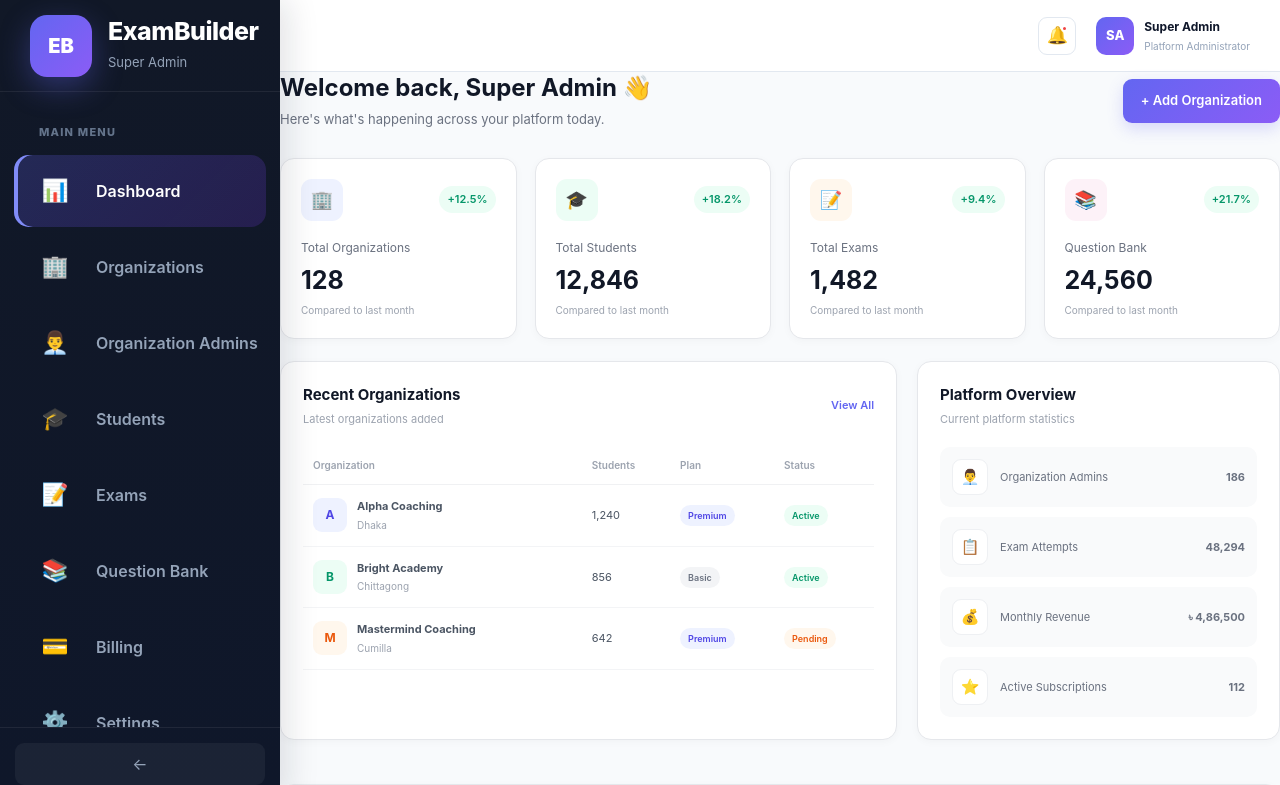
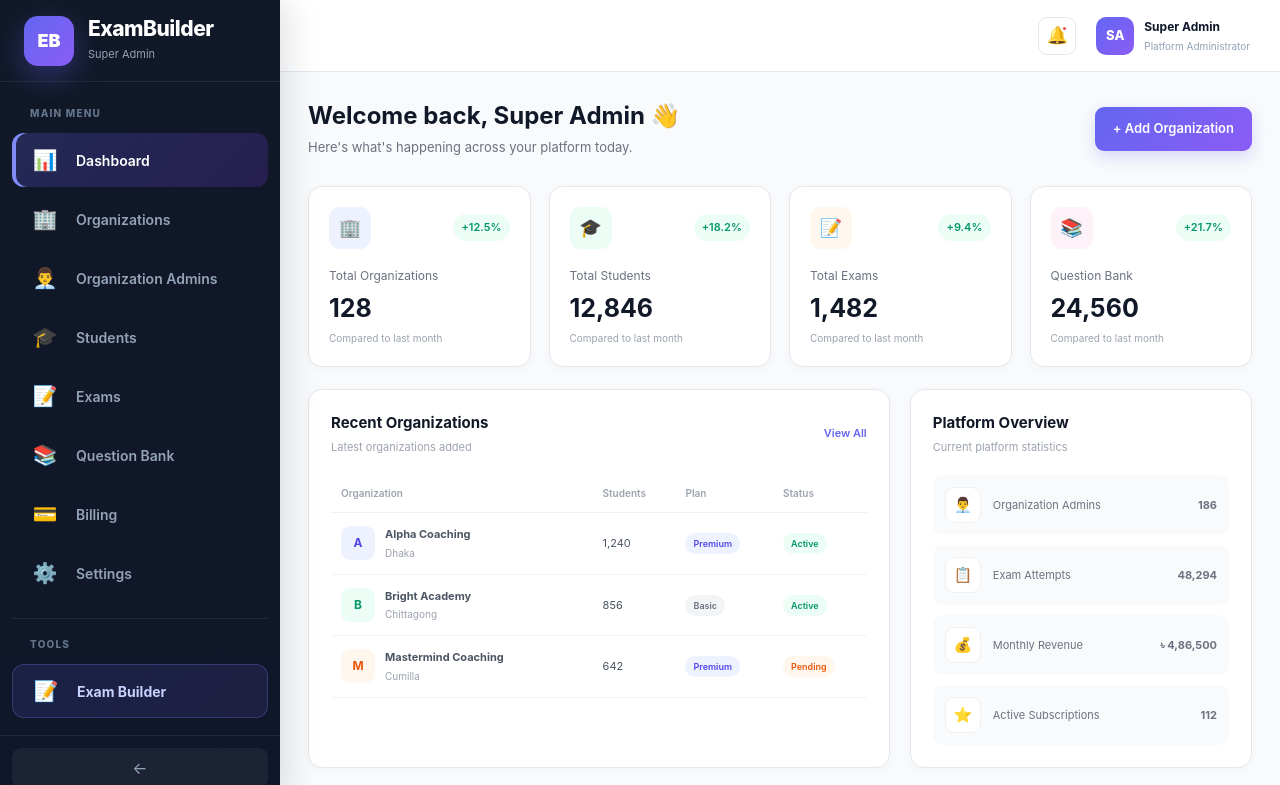
Before and after one commit to SaifUddinBabar/exam-frontend-, a React (Vite) app: page / in a window 1280 px wide. Shown: the top 785 px of the page. Built offline with nearby package versions, Linux system fonts and the light colour scheme; no server answers; what @react-pdf/renderer would draw is missing.

Commit message:
make resposive again

```diff
--- a/src/admin/AdminApp.jsx
+++ b/src/admin/AdminApp.jsx
@@ -1,4 +1,4 @@
-import React, { useState } from "react";
+import React, { useEffect, useState } from "react";
 import { useNavigate } from "react-router-dom";
 
 import AdminDashboard from "./AdminDashboard";
@@ -15,10 +15,39 @@ function AdminApp() {
 
   const [activePage, setActivePage] = useState("dashboard");
   const [collapsed, setCollapsed] = useState(false);
+  const [mobileOpen, setMobileOpen] = useState(false);
+  const [screenWidth, setScreenWidth] = useState(
+    typeof window !== "undefined" ? window.innerWidth : 1200
+  );
 
-  // =========================
-  // MENU ITEMS
-  // =========================
+  /* =====================================
+      SCREEN SIZE
+  ===================================== */
+
+  useEffect(() => {
+    const handleResize = () => {
+      setScreenWidth(window.innerWidth);
+
+      // Desktop হলে mobile menu বন্ধ
+      if (window.innerWidth > 768) {
+        setMobileOpen(false);
+      }
+    };
+
+    window.addEventListener("resize", handleResize);
+
+    return () => {
+      window.removeEventListener("resize", handleResize);
+    };
+  }, []);
+
+  const isMobile = screenWidth <= 768;
+  const isTablet = screenWidth > 768 && screenWidth <= 1100;
+
+  /* =====================================
+      MENU ITEMS
+  ===================================== */
+
   const menuItems = [
     {
       id: "dashboard",
@@ -62,9 +91,10 @@ function AdminApp() {
     },
   ];
 
-  // =========================
-  // PAGE RENDER
-  // =========================
+  /* =====================================
+      PAGE RENDER
+  ===================================== */
+
   const renderPage = () => {
     switch (activePage) {
       case "organizations":
@@ -94,66 +124,148 @@ function AdminApp() {
     }
   };
 
-  // =========================
-  // STYLES
-  // =========================
+  /* =====================================
+      PAGE CHANGE
+  ===================================== */
+
+  const handlePageChange = (page) => {
+    setActivePage(page);
+
+    // Mobile হলে menu automatically close
+    if (isMobile) {
+      setMobileOpen(false);
+    }
+  };
+
+  /* =====================================
+      STYLES
+  ===================================== */
+
   const styles = {
     app: {
       display: "flex",
+      width: "100%",
       minHeight: "100vh",
       background: "#f8fafc",
       fontFamily:
         "Inter, -apple-system, BlinkMacSystemFont, 'Segoe UI', sans-serif",
+      overflowX: "hidden",
+      boxSizing: "border-box",
     },
 
-    sidebar: {
-      width: collapsed ? "82px" : "280px",
-      background:
-        "linear-gradient(180deg, #111827 0%, #0f172a 100%)",
-      color: "white",
-      display: "flex",
-      flexDirection: "column",
-      transition: "width 0.25s ease",
+    /* =====================================
+        MOBILE OVERLAY
+    ===================================== */
+
+    overlay: {
       position: "fixed",
       top: 0,
       left: 0,
+      right: 0,
       bottom: 0,
-      zIndex: 100,
-      boxShadow: "8px 0 30px rgba(15,23,42,0.12)",
-      overflow: "hidden",
+      background: "rgba(15,23,42,0.55)",
+      zIndex: 150,
+      display: mobileOpen && isMobile ? "block" : "none",
     },
 
+    /* =====================================
+        SIDEBAR
+    ===================================== */
+
+    sidebar: {
+      width: isMobile
+        ? "280px"
+        : collapsed
+        ? "82px"
+        : isTablet
+        ? "240px"
+        : "280px",
+
+      background:
+        "linear-gradient(180deg, #111827 0%, #0f172a 100%)",
+
+      color: "white",
+
+      display: "flex",
+      flexDirection: "column",
+
+      position: "fixed",
+
+      top: 0,
+      left: isMobile
+        ? mobileOpen
+          ? 0
+          : "-300px"
+        : 0,
+
+      bottom: 0,
+
+      zIndex: 200,
+
+      boxShadow: mobileOpen && isMobile
+        ? "8px 0 30px rgba(15,23,42,0.30)"
+        : "8px 0 30px rgba(15,23,42,0.12)",
+
+      overflow: "hidden",
+
+      transition:
+        "left 0.25s ease, width 0.25s ease",
+
+      boxSizing: "border-box",
+    },
+
+    /* =====================================
+        BRAND
+    ===================================== */
+
     brand: {
-      height: "92px",
-      padding: collapsed ? "0 18px" : "0 30px",
+      height: "82px",
+
+      padding: collapsed && !isMobile
+        ? "0 18px"
+        : "0 24px",
+
       display: "flex",
       alignItems: "center",
-      gap: "16px",
-      borderBottom: "1px solid rgba(255,255,255,0.07)",
+
+      gap: "14px",
+
+      borderBottom:
+        "1px solid rgba(255,255,255,0.07)",
+
       flexShrink: 0,
+
+      boxSizing: "border-box",
     },
 
     logo: {
-      width: "62px",
-      height: "62px",
-      minWidth: "62px",
-      borderRadius: "17px",
+      width: "50px",
+      height: "50px",
+      minWidth: "50px",
+
+      borderRadius: "14px",
+
       background:
         "linear-gradient(135deg, #6366f1, #8b5cf6)",
+
       display: "flex",
       alignItems: "center",
       justifyContent: "center",
-      fontSize: "20px",
+
+      fontSize: "18px",
       fontWeight: 900,
-      boxShadow: "0 10px 30px rgba(99,102,241,0.35)",
+
+      boxShadow:
+        "0 10px 30px rgba(99,102,241,0.35)",
     },
 
     brandText: {
       minWidth: 0,
+      overflow: "hidden",
     },
 
     brandName: {
-      fontSize: "25px",
+      fontSize: "21px",
       fontWeight: 850,
       lineHeight: 1,
       whiteSpace: "nowrap",
@@ -161,170 +273,347 @@ function AdminApp() {
     },
 
     brandRole: {
-      marginTop: "9px",
+      marginTop: "7px",
       color: "#94a3b8",
-      fontSize: "13px",
+      fontSize: "11px",
       whiteSpace: "nowrap",
     },
 
+    /* =====================================
+        MENU
+    ===================================== */
+
     menuArea: {
       flex: 1,
-      padding: "32px 14px 20px",
+
+      padding: "24px 12px 18px",
+
       overflowY: "auto",
+      overflowX: "hidden",
+
+      boxSizing: "border-box",
     },
 
     sectionTitle: {
-      padding: "0 25px 14px",
+      padding: "0 18px 12px",
+
       color: "#64748b",
-      fontSize: "11px",
+
+      fontSize: "10px",
       fontWeight: 850,
+
       letterSpacing: "1.2px",
       textTransform: "uppercase",
+
       whiteSpace: "nowrap",
     },
 
     menuItem: {
       width: "100%",
-      height: "72px",
+      height: "54px",
+
       border: "none",
-      borderRadius: "15px",
+      borderRadius: "12px",
+
       background: "transparent",
       color: "#94a3b8",
+
       display: "flex",
       alignItems: "center",
-      gap: "25px",
-      padding: "0 25px",
-      marginBottom: "4px",
+
+      gap: collapsed && !isMobile ? 0 : "16px",
+
+      padding:
+        collapsed && !isMobile
+          ? 0
+          : "0 18px",
+
+      marginBottom: "5px",
+
       cursor: "pointer",
       textAlign: "left",
-      fontSize: "16px",
+
+      fontSize: "14px",
       fontWeight: 600,
+
       transition: "all 0.2s ease",
+
+      boxSizing: "border-box",
     },
 
     activeItem: {
       background:
         "linear-gradient(135deg, rgba(99,102,241,0.23), rgba(124,58,237,0.20))",
+
       color: "white",
-      boxShadow: "inset 4px 0 0 #818cf8",
+
+      boxShadow:
+        "inset 4px 0 0 #818cf8",
     },
 
     icon: {
-      width: "32px",
-      minWidth: "32px",
+      width: "30px",
+      minWidth: "30px",
+
       textAlign: "center",
-      fontSize: "22px",
+
+      fontSize: "20px",
     },
 
     itemText: {
       whiteSpace: "nowrap",
+      overflow: "hidden",
+      textOverflow: "ellipsis",
     },
 
+    /* =====================================
+        TOOLS
+    ===================================== */
+
     toolsSection: {
-      marginTop: "22px",
-      paddingTop: "20px",
-      borderTop: "1px solid rgba(255,255,255,0.07)",
+      marginTop: "18px",
+
+      paddingTop: "18px",
+
+      borderTop:
+        "1px solid rgba(255,255,255,0.07)",
     },
 
     builderButton: {
       width: "100%",
-      height: "62px",
-      border: "1px solid rgba(129,140,248,0.25)",
-      borderRadius: "13px",
+      height: "54px",
+
+      border:
+        "1px solid rgba(129,140,248,0.25)",
+
+      borderRadius: "12px",
+
       background:
         "linear-gradient(135deg, rgba(99,102,241,0.14), rgba(139,92,246,0.12))",
+
       color: "#c7d2fe",
+
       display: "flex",
       alignItems: "center",
-      gap: "22px",
-      padding: "0 22px",
+
+      gap: collapsed && !isMobile ? 0 : "16px",
+
+      padding:
+        collapsed && !isMobile
+          ? 0
+          : "0 18px",
+
       cursor: "pointer",
-      fontSize: "15px",
+
+      fontSize: "14px",
       fontWeight: 700,
+
       textAlign: "left",
       whiteSpace: "nowrap",
+
+      boxSizing: "border-box",
     },
 
+    /* =====================================
+        COLLAPSE
+    ===================================== */
+
     collapseArea: {
-      padding: "15px",
-      borderTop: "1px solid rgba(255,255,255,0.07)",
+      padding: "12px",
+
+      borderTop:
+        "1px solid rgba(255,255,255,0.07)",
+
+      flexShrink: 0,
     },
 
     collapseButton: {
       width: "100%",
-      height: "42px",
+      height: "40px",
+
       border: "none",
       borderRadius: "9px",
-      background: "rgba(255,255,255,0.05)",
+
+      background:
+        "rgba(255,255,255,0.05)",
+
       color: "#94a3b8",
+
       cursor: "pointer",
+
       fontSize: "16px",
     },
 
+    /* =====================================
+        MAIN
+    ===================================== */
+
     main: {
       flex: 1,
-      marginLeft: collapsed ? "82px" : "280px",
+
+      width: isMobile
+        ? "100%"
+        : `calc(100% - ${
+            collapsed
+              ? "82px"
+              : isTablet
+              ? "240px"
+              : "280px"
+          })`,
+
+      marginLeft: isMobile
+        ? "0"
+        : collapsed
+        ? "82px"
+        : isTablet
+        ? "240px"
+        : "280px",
+
       minWidth: 0,
-      transition: "margin-left 0.25s ease",
+
       minHeight: "100vh",
+
+      transition:
+        "margin-left 0.25s ease, width 0.25s ease",
+
+      boxSizing: "border-box",
+
+      overflowX: "hidden",
     },
 
+    /* =====================================
+        TOPBAR
+    ===================================== */
+
     topbar: {
-      height: "72px",
+      height: isMobile ? "62px" : "72px",
+
       background: "white",
-      borderBottom: "1px solid #e2e8f0",
+
+      borderBottom:
+        "1px solid #e2e8f0",
+
       display: "flex",
+
       alignItems: "center",
-      justifyContent: "flex-end",
-      padding: "0 30px",
-      gap: "20px",
+
+      justifyContent: "space-between",
+
+      padding: isMobile
+        ? "0 14px"
+        : "0 30px",
+
+      gap: "12px",
+
+      boxSizing: "border-box",
+
+      position: "sticky",
+      top: 0,
+
+      zIndex: 50,
+    },
+
+    mobileMenuButton: {
+      width: "40px",
+      height: "40px",
+
+      border: "1px solid #e2e8f0",
+
+      borderRadius: "9px",
+
+      background: "#fff",
+
+      color: "#334155",
+
+      cursor: "pointer",
+
+      display: isMobile
+        ? "flex"
+        : "none",
+
+      alignItems: "center",
+      justifyContent: "center",
+
+      fontSize: "20px",
+    },
+
+    topbarRight: {
+      display: "flex",
+
+      alignItems: "center",
+
+      gap: isMobile ? "8px" : "20px",
+
+      marginLeft: "auto",
     },
 
     notification: {
       width: "38px",
       height: "38px",
+
       borderRadius: "9px",
-      border: "1px solid #e2e8f0",
+
+      border:
+        "1px solid #e2e8f0",
+
       background: "white",
+
       cursor: "pointer",
+
       fontSize: "17px",
+
       position: "relative",
     },
 
     notificationDot: {
       position: "absolute",
+
       top: "7px",
       right: "7px",
+
       width: "7px",
       height: "7px",
+
       borderRadius: "50%",
+
       background: "#ef4444",
+
       border: "2px solid white",
     },
 
     profile: {
       display: "flex",
       alignItems: "center",
+
       gap: "10px",
+
       cursor: "pointer",
     },
 
     avatar: {
       width: "38px",
       height: "38px",
+
       borderRadius: "10px",
+
       background:
         "linear-gradient(135deg, #6366f1, #8b5cf6)",
+
       display: "flex",
       alignItems: "center",
       justifyContent: "center",
+
       color: "white",
+
       fontWeight: 800,
       fontSize: "13px",
     },
 
     profileText: {
-      display: "flex",
+      display: isMobile
+        ? "none"
+        : "flex",
+
       flexDirection: "column",
     },
 
@@ -340,59 +629,156 @@ function AdminApp() {
       fontSize: "10px",
     },
 
+    /* =====================================
+        CONTENT
+    ===================================== */
+
     content: {
-      minHeight: "calc(100vh - 72px)",
+      width: "100%",
+
+      minHeight:
+        "calc(100vh - 72px)",
+
+      padding: isMobile
+        ? "16px"
+        : isTablet
+        ? "20px"
+        : "28px",
+
+      boxSizing: "border-box",
+
+      overflowX: "hidden",
+    },
+
+    /* =====================================
+        MOBILE CLOSE BUTTON
+    ===================================== */
+
+    mobileCloseButton: {
+      display: isMobile
+        ? "flex"
+        : "none",
+
+      position: "absolute",
+
+      top: "20px",
+      right: "16px",
+
+      width: "32px",
+      height: "32px",
+
+      border: "none",
+      borderRadius: "8px",
+
+      background:
+        "rgba(255,255,255,0.08)",
+
+      color: "#cbd5e1",
+
+      cursor: "pointer",
+
+      alignItems: "center",
+      justifyContent: "center",
+
+      fontSize: "18px",
     },
   };
 
   return (
     <div style={styles.app}>
       {/* =====================================
+          MOBILE OVERLAY
+      ===================================== */}
+
+      <div
+        style={styles.overlay}
+        onClick={() => setMobileOpen(false)}
+      />
+
+      {/* =====================================
           SIDEBAR
       ===================================== */}
+
       <aside style={styles.sidebar}>
         {/* BRAND */}
+
         <div style={styles.brand}>
           <div style={styles.logo}>EB</div>
 
-          {!collapsed && (
+          {(!collapsed || isMobile) && (
             <div style={styles.brandText}>
-              <div style={styles.brandName}>ExamBuilder</div>
+              <div style={styles.brandName}>
+                ExamBuilder
+              </div>
 
-              <div style={styles.brandRole}>Super Admin</div>
+              <div style={styles.brandRole}>
+                Super Admin
               </div>
+            </div>
+          )}
+
+          {/* Mobile close */}
+
+          {isMobile && (
+            <button
+              style={styles.mobileCloseButton}
+              onClick={() => setMobileOpen(false)}
+            >
+              ×
+            </button>
           )}
         </div>
 
         {/* MENU */}
+
         <div style={styles.menuArea}>
           <div style={styles.sectionTitle}>
             Main Menu
           </div>
 
           {menuItems.map((item) => {
-            const isActive = activePage === item.id;
+            const isActive =
+              activePage === item.id;
 
             return (
               <button
                 key={item.id}
-                onClick={() => setActivePage(item.id)}
+                onClick={() =>
+                  handlePageChange(item.id)
+                }
                 style={{
                   ...styles.menuItem,
-                  ...(isActive ? styles.activeItem : {}),
-                  justifyContent: collapsed
+
+                  ...(isActive
+                    ? styles.activeItem
+                    : {}),
+
+                  justifyContent:
+                    collapsed && !isMobile
                       ? "center"
                       : "flex-start",
-                  gap: collapsed ? 0 : "25px",
-                  padding: collapsed ? 0 : "0 25px",
+
+                  gap:
+                    collapsed && !isMobile
+                      ? 0
+                      : "16px",
+
+                  padding:
+                    collapsed && !isMobile
+                      ? 0
+                      : "0 18px",
                 }}
-                title={collapsed ? item.label : ""}
+                title={
+                  collapsed && !isMobile
+                    ? item.label
+                    : ""
+                }
               >
                 <span style={styles.icon}>
                   {item.icon}
                 </span>
 
-                {!collapsed && (
+                {(!collapsed || isMobile) && (
                   <span style={styles.itemText}>
                     {item.label}
                   </span>
@@ -404,59 +790,105 @@ function AdminApp() {
           {/* =====================================
               TOOLS
           ===================================== */}
+
           <div style={styles.toolsSection}>
-            {!collapsed && (
+            {(!collapsed || isMobile) && (
               <div style={styles.sectionTitle}>
                 Tools
               </div>
             )}
 
             <button
-              onClick={() => navigate("/builder")}
+              onClick={() => {
+                setMobileOpen(false);
+                navigate("/builder");
+              }}
               style={{
                 ...styles.builderButton,
-                justifyContent: collapsed
+
+                justifyContent:
+                  collapsed && !isMobile
                     ? "center"
                     : "flex-start",
-                gap: collapsed ? 0 : "22px",
-                padding: collapsed ? 0 : "0 22px",
+
+                gap:
+                  collapsed && !isMobile
+                    ? 0
+                    : "16px",
+
+                padding:
+                  collapsed && !isMobile
+                    ? 0
+                    : "0 18px",
               }}
-              title={collapsed ? "Exam Builder" : ""}
+              title={
+                collapsed && !isMobile
+                  ? "Exam Builder"
+                  : ""
+              }
             >
-              <span style={styles.icon}>📝</span>
+              <span style={styles.icon}>
+                📝
+              </span>
 
-              {!collapsed && (
-                <span>Exam Builder</span>
+              {(!collapsed || isMobile) && (
+                <span>
+                  Exam Builder
+                </span>
               )}
             </button>
           </div>
         </div>
 
         {/* COLLAPSE */}
+
+        {!isMobile && (
           <div style={styles.collapseArea}>
             <button
               style={styles.collapseButton}
-            onClick={() => setCollapsed(!collapsed)}
+              onClick={() =>
+                setCollapsed(!collapsed)
+              }
               title="Toggle Sidebar"
             >
               {collapsed ? "→" : "←"}
             </button>
           </div>
+        )}
       </aside>
 
       {/* =====================================
           MAIN AREA
       ===================================== */}
+
       <main style={styles.main}>
         {/* TOPBAR */}
+
         <div style={styles.topbar}>
+          {/* MOBILE MENU */}
+
+          <button
+            style={styles.mobileMenuButton}
+            onClick={() =>
+              setMobileOpen(true)
+            }
+          >
+            ☰
+          </button>
+
+          <div style={styles.topbarRight}>
             <button style={styles.notification}>
               🔔
-            <span style={styles.notificationDot}></span>
+
+              <span
+                style={styles.notificationDot}
+              />
             </button>
 
             <div style={styles.profile}>
-            <div style={styles.avatar}>SA</div>
+              <div style={styles.avatar}>
+                SA
+              </div>
 
               <div style={styles.profileText}>
                 <div style={styles.profileName}>
@@ -469,8 +901,10 @@ function AdminApp() {
               </div>
             </div>
           </div>
+        </div>
 
         {/* PAGE CONTENT */}
+
         <div style={styles.content}>
           {renderPage()}
         </div>
```
Lines whose indentation alone changed are shown as unchanged.
